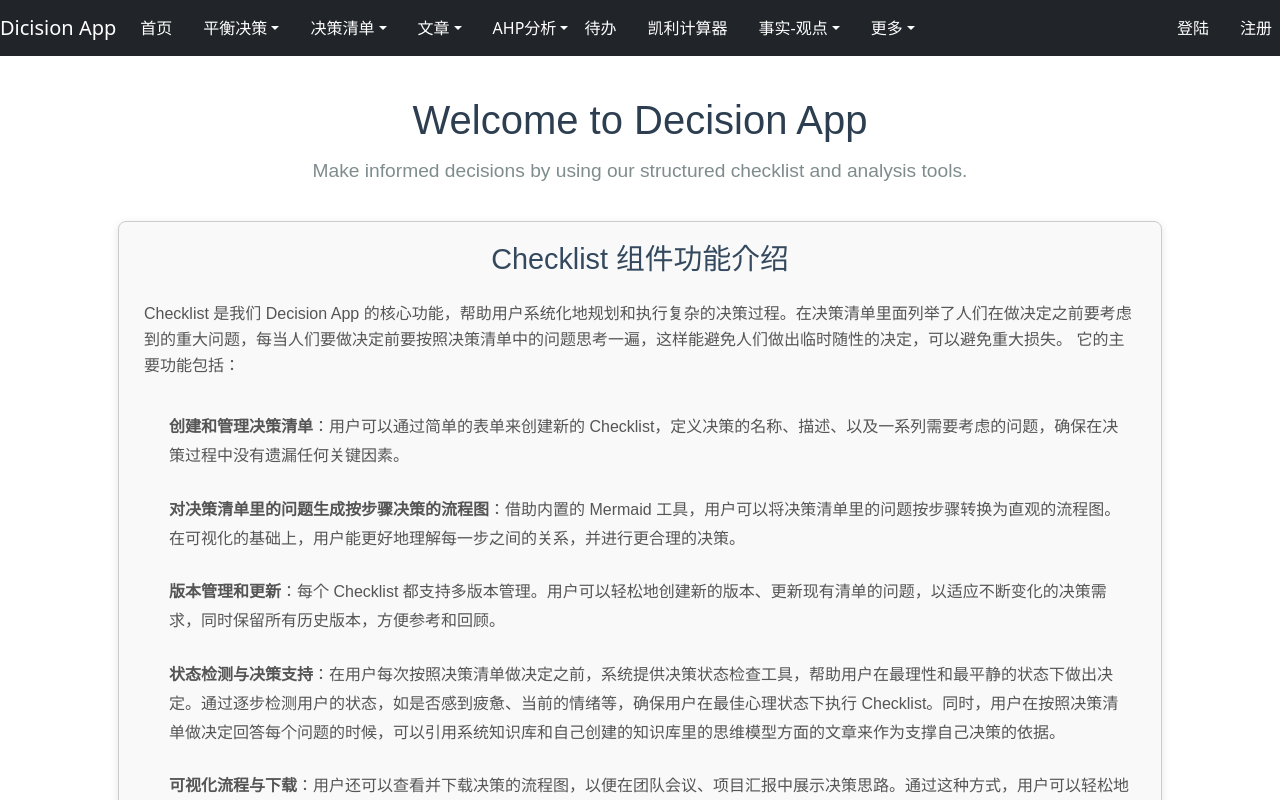
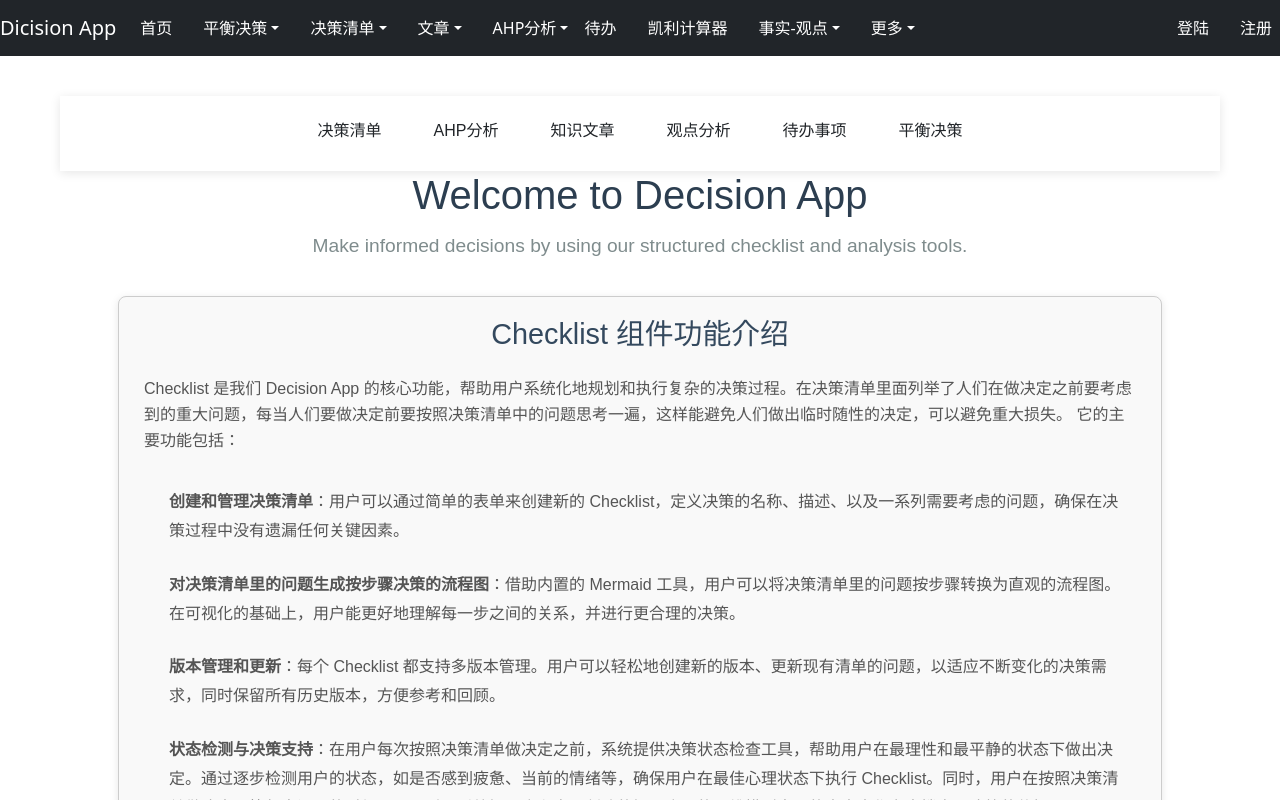
Before and after one commit to tuxiantian/decision-app, a React (Create React App) app: page / in a window 1280 px wide. Shown: the top 800 px of the page. Built offline with nearby package versions, Linux system fonts and the light colour scheme; no server answers; a small style sheet from the web is missing.

Commit message:
添加锚点

```diff
--- a/src/Home.css
+++ b/src/Home.css
@@ -60,3 +60,59 @@
 .home-link-button:hover {
   background-color: #2980b9;
 }
+
+/* 固定导航栏样式 */
+.sticky-nav {
+  position: sticky;
+  top: 0;
+  background: white;
+  z-index: 100;
+  box-shadow: 0 2px 10px rgba(0, 0, 0, 0.1);
+  padding: 15px 0;
+}
+
+.sticky-nav ul {
+  display: flex;
+  justify-content: center;
+  list-style: none;
+  padding: 0;
+  margin: 0;
+  gap: 20px;
+}
+
+.sticky-nav li {
+  padding: 8px 16px;
+  cursor: pointer;
+  border-radius: 20px;
+  transition: all 0.3s ease;
+  font-weight: 500;
+}
+
+.sticky-nav li:hover {
+  background: #f0f4ff;
+  color: #3498db;
+}
+
+.sticky-nav li.active {
+  background: #3498db;
+  color: white;
+}
+
+/* 确保内容不被导航栏遮挡 */
+.home-section {
+  scroll-margin-top: 80px;
+}
+
+/* 响应式调整 */
+@media (max-width: 768px) {
+  .sticky-nav ul {
+    flex-wrap: wrap;
+    gap: 10px;
+    padding: 0 10px;
+  }
+
+  .sticky-nav li {
+    padding: 6px 12px;
+    font-size: 14px;
+  }
+}
--- a/src/Home.js
+++ b/src/Home.js
@@ -1,16 +1,74 @@
-import React from 'react';
+import React, { useState, useEffect } from 'react';
 import { Link } from 'react-router-dom';
 import './Home.css';
 
 const Home = () => {
+
+  const [activeSection, setActiveSection] = useState(null);
+
+  useEffect(() => {
+    const handleScroll = () => {
+      const sections = document.querySelectorAll('.home-section');
+      let currentSection = '';
+
+      sections.forEach(section => {
+        const sectionTop = section.offsetTop;
+        if (window.scrollY >= sectionTop - 100) {
+          currentSection = section.getAttribute('id');
+        }
+      });
+
+      setActiveSection(currentSection);
+    };
+
+    window.addEventListener('scroll', handleScroll);
+    return () => window.removeEventListener('scroll', handleScroll);
+  }, []);
+
+  const scrollToSection = (id) => {
+    const element = document.getElementById(id);
+    if (element) {
+      window.scrollTo({
+        top: element.offsetTop - 80,
+        behavior: 'smooth'
+      });
+    }
+  };
+
+  // 导航项数据
+  const navItems = [
+    { id: 'checklist', label: '决策清单' },
+    { id: 'ahp', label: 'AHP分析' },
+    { id: 'articles', label: '知识文章' },
+    { id: 'argument', label: '观点分析' },
+    { id: 'todos', label: '待办事项' },
+    { id: 'balanced', label: '平衡决策' }
+  ];
+
+
   return (
+
     <div className="home-container">
+      {/* 固定导航栏 */}
+      <nav className="sticky-nav">
+        <ul>
+          {navItems.map(item => (
+            <li
+              key={item.id}
+              className={activeSection === item.id ? 'active' : ''}
+              onClick={() => scrollToSection(item.id)}
+            >
+              {item.label}
+            </li>
+          ))}
+        </ul>
+      </nav>
       <header className="home-header">
         <h1>Welcome to Decision App</h1>
         <p>Make informed decisions by using our structured checklist and analysis tools.</p>
       </header>
 
-      <section className="home-section" style={{ width: '90%', margin: '20px auto', boxSizing: 'border-box', backgroundColor: '#f9f9f9', padding: '20px', borderRadius: '8px', border: '1px solid #ccc' }}>
+      <section id="checklist" className="home-section" style={{ width: '90%', margin: '20px auto', boxSizing: 'border-box', backgroundColor: '#f9f9f9', padding: '20px', borderRadius: '8px', border: '1px solid #ccc' }}>
         <h2 style={{ textAlign: 'center', marginBottom: '20px' }}>Checklist 组件功能介绍</h2>
         <p style={{ lineHeight: '1.6', color: '#555', marginBottom: '20px', textAlign: 'left' }}>
           Checklist 是我们 Decision App 的核心功能，帮助用户系统化地规划和执行复杂的决策过程。在决策清单里面列举了人们在做决定之前要考虑到的重大问题，每当人们要做决定前要按照决策清单中的问题思考一遍，这样能避免人们做出临时随性的决定，可以避免重大损失。
@@ -40,7 +98,7 @@ const Home = () => {
       </section>
 
 
-      <section className="home-section" style={{ width: '90%', margin: '20px auto', boxSizing: 'border-box', backgroundColor: '#f9f9f9', padding: '20px', borderRadius: '8px', border: '1px solid #ccc' }}>
+      <section id="ahp" className="home-section" style={{ width: '90%', margin: '20px auto', boxSizing: 'border-box', backgroundColor: '#f9f9f9', padding: '20px', borderRadius: '8px', border: '1px solid #ccc' }}>
         <h2 style={{ textAlign: 'center', marginBottom: '20px' }}>AHPAnalysis 功能介绍</h2>
         <p style={{ lineHeight: '1.6', color: '#555', marginBottom: '20px', textAlign: 'left' }}>
           AHPAnalysis 是一个基于层次分析法（AHP）的工具组件，用于帮助用户系统地做出复杂的多准则决策。该组件提供了用户友好的界面，允许用户添加和比较不同的决策准则和备选方案。以下是 AHPAnalysis 组件的主要功能：
@@ -66,7 +124,7 @@ const Home = () => {
       </section>
 
 
-      <section className="home-section" style={{ width: '90%', margin: '20px auto', boxSizing: 'border-box', backgroundColor: '#f9f9f9', padding: '20px', borderRadius: '8px', border: '1px solid #ccc' }}>
+      <section id="articles" className="home-section" style={{ width: '90%', margin: '20px auto', boxSizing: 'border-box', backgroundColor: '#f9f9f9', padding: '20px', borderRadius: '8px', border: '1px solid #ccc' }}>
         <h2 style={{ textAlign: 'center', marginBottom: '20px' }}>Article 模块功能介绍</h2>
         <p style={{ lineHeight: '1.6', color: '#555', marginBottom: '20px', textAlign: 'left' }}>
           Article 模块是 Decision App 中的重要组成部分，旨在帮助用户创建、管理和查看与决策相关的文章。这些文章可以作为决策过程中的背景资料、思维框架或知识支撑，帮助用户更全面地了解每一个决策的影响因素。以下是 Article 模块的主要功能：
@@ -93,7 +151,7 @@ const Home = () => {
       </section>
 
       {/* 事实、观点分析功能介绍部分 */}
-      <section className="home-section" style={{ width: '90%', margin: '20px auto', boxSizing: 'border-box', backgroundColor: '#f9f9f9', padding: '20px', borderRadius: '8px', border: '1px solid #ccc' }}>
+      <section id="argument" className="home-section" style={{ width: '90%', margin: '20px auto', boxSizing: 'border-box', backgroundColor: '#f9f9f9', padding: '20px', borderRadius: '8px', border: '1px solid #ccc' }}>
         <h2>事实、观点分析功能</h2>
         <p>
           通过“事实、观点分析”功能，您可以标记和分类不同的事实和观点，并识别潜在的逻辑错误。该功能帮助您更清晰地理解信息的结构和逻辑关系，
@@ -106,7 +164,7 @@ const Home = () => {
 
       </section>
 
-      <section className="home-section" style={{ width: '90%', margin: '20px auto', boxSizing: 'border-box', backgroundColor: '#f9f9f9', padding: '20px', borderRadius: '8px', border: '1px solid #ccc' }}>
+      <section  id="todos" className="home-section" style={{ width: '90%', margin: '20px auto', boxSizing: 'border-box', backgroundColor: '#f9f9f9', padding: '20px', borderRadius: '8px', border: '1px solid #ccc' }}>
         <h2 style={{ textAlign: 'center', marginBottom: '20px' }}>TodoList 组件功能介绍</h2>
         <p style={{ lineHeight: '1.6', color: '#555', marginBottom: '20px', textAlign: 'left' }}>
           TodoList 组件是一个全面的任务管理工具，帮助用户组织、创建和跟踪待办事项。它具有直观的用户界面，支持多种任务分类和优先级管理。以下是 TodoList 组件的主要功能：
@@ -127,7 +185,7 @@ const Home = () => {
         </Link>
       </section>
 
-      <section className="home-section" style={{ width: '90%', margin: '20px auto', boxSizing: 'border-box', backgroundColor: '#f9f9f9', padding: '20px', borderRadius: '8px', border: '1px solid #ccc' }}>
+      <section id="balanced" className="home-section" style={{ width: '90%', margin: '20px auto', boxSizing: 'border-box', backgroundColor: '#f9f9f9', padding: '20px', borderRadius: '8px', border: '1px solid #ccc' }}>
         <h2 style={{ textAlign: 'center', marginBottom: '20px' }}>BalancedDecisionMaker 组件功能介绍</h2>
         <p style={{ lineHeight: '1.6', color: '#555', marginBottom: '20px', textAlign: 'left' }}>
           BalancedDecisionMaker帮助人们在面临两难选择时，列出有利条件和不利条件，比较条件、排序组合、设置权重，权衡利弊做出最适合自己的理性选择。
@@ -153,6 +211,6 @@ const Home = () => {
     </div>
 
   );
-};
+}
 
 export default Home;
```
Lines whose indentation alone changed are shown as unchanged.
